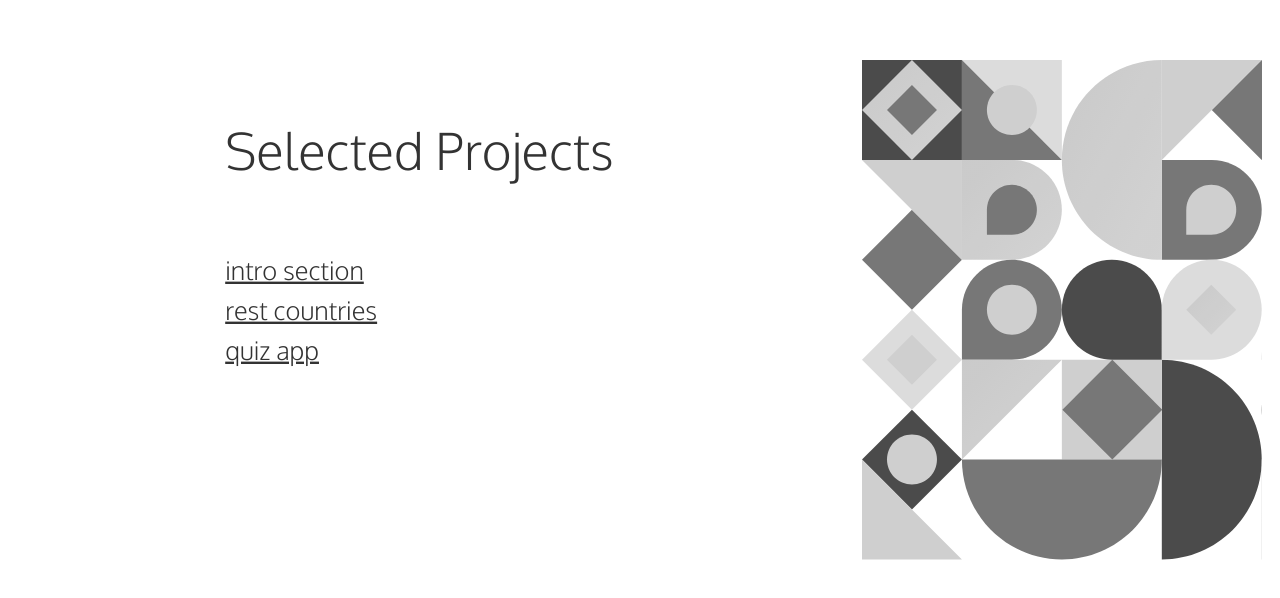
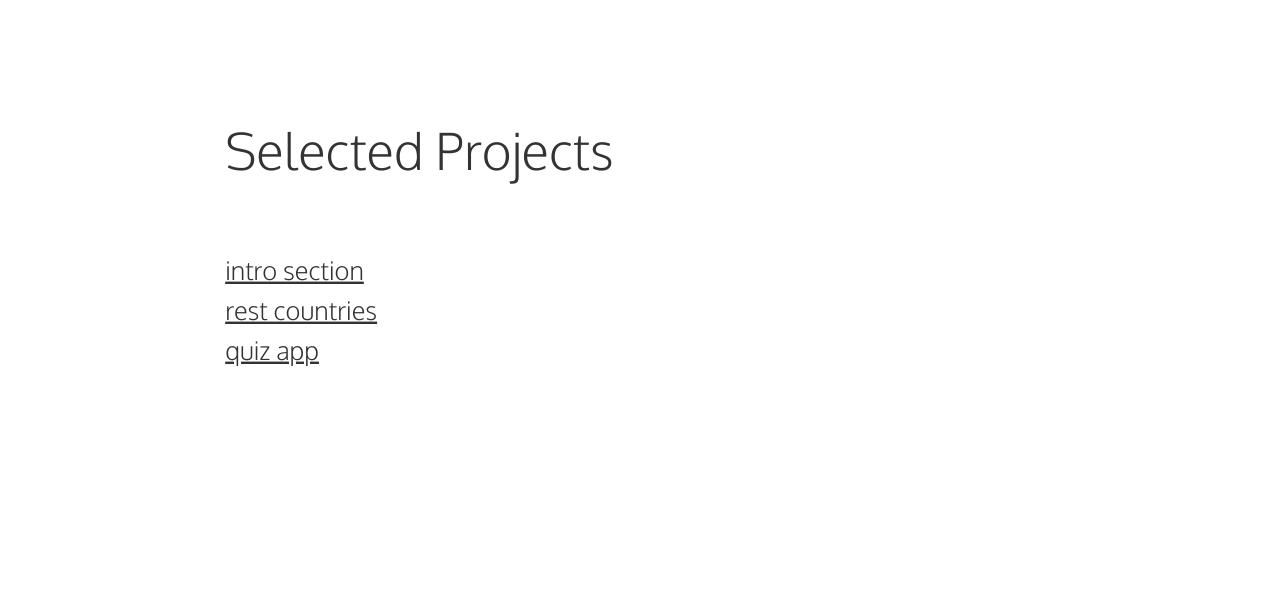
Before and after one commit to ikennarichard/v2, a React (Vite) app: page / in a window 1280 px wide. Shown: the part 1780-2378 px from the top of the page. Built offline with nearby package versions, Linux system fonts and the light colour scheme.

Commit message:
chore: remove project background

```diff
--- a/index.html
+++ b/index.html
@@ -4,7 +4,7 @@
     <link rel="preconnect" href="https://fonts.googleapis.com">
     <link rel="preconnect" href="https://fonts.gstatic.com" crossorigin>
     <meta name="description" property="og:description" content="I strive to build websites that are not only aesthetically pleasing but also functional and responsive">
-    <link rel="icon" type="image/png" sizes="32x32" href="/favicon-32x32.png">
+    <link rel="icon" href="/favicon.ico">
     <link href="https://fonts.googleapis.com/css2?family=Oxygen:wght@300;400;700&display=swap" rel="preload" as="font" onload="this.onload=null;this.rel='stylesheet'">
     <meta charset="UTF-8" />
     <link rel="icon" type="image/svg+xml" href="/vite.svg" />
--- a/src/components/projects/Projects.jsx
+++ b/src/components/projects/Projects.jsx
@@ -1,66 +1,91 @@
 /* eslint-disable react/prop-types */
-import './projects.sass'
-import data from './projects.json'
-import { motion, useScroll, useTransform } from 'framer-motion'
-import { useRef } from 'react'
+import "./projects.sass";
+import data from "./projects.json";
+import { motion, useScroll, useTransform } from "framer-motion";
+import { useRef } from "react";
+// import DoublePendulum from "../pendulum";
 
 const variants = {
   initial: {
     opacity: 0.8,
-    scale: 0.8
+    scale: 0.8,
   },
   animate: {
     scale: 1,
     opacity: 1,
     transition: {
       duration: 1,
-      staggerChildren: 0.1
+      staggerChildren: 0.1,
     },
   },
-}
+};
 
 const Project = () => {
-  const ref = useRef()
+  const ref = useRef();
   const { scrollYProgress } = useScroll({
     target: ref,
     offset: ["start end", "center", "end start"],
   });
 
-  const scaleProgress = useTransform(scrollYProgress, [0, 0.5, 0.6, 1], [0.8, 1, 1, 0.6]);
-  const opacityProgress = useTransform(scrollYProgress, [0, 0.5, 1], [0.8, 1, 0.5]);
+  const scaleProgress = useTransform(
+    scrollYProgress,
+    [0, 0.5, 0.6, 1],
+    [0.8, 1, 1, 0.6]
+  );
+  const opacityProgress = useTransform(
+    scrollYProgress,
+    [0, 0.5, 1],
+    [0.8, 1, 0.5]
+  );
   return (
     <div className="project">
-      <motion.div className="wrapper"
-        initial='initial'
-        whileInView='animate'>
+      <motion.div className="wrapper" initial="initial" whileInView="animate">
         <motion.div
-          className='heading-container'
+          className="heading-container"
           ref={ref}
           style={{
             scale: scaleProgress,
-            opacity: opacityProgress
+            opacity: opacityProgress,
           }}
         >
-          <motion.h2 className='project-heading' variants={variants}>Selected Projects</motion.h2>
+          <motion.h2 className="project-heading" variants={variants}>
+            Selected Projects
+          </motion.h2>
 
-          <motion.div variants={variants} className='links-list'>
-            <ul>
-              {
-                data.projects.map((item) => (
+          <div
+            style={{
+              display: "flex",
+              justifyContent: "space-between",
+              alignItems: "center",
+              position: "relative",
+            }}
+          >
+            <motion.div variants={variants} className="links-list">
+              <ul>
+                {data.projects.map((item) => (
                   <li key={item.id}>
-                    <a href={`#${item.title}`}  className='project-links' >
+                    <a href={`#${item.title}`} className="project-links">
                       {item.title.toLowerCase()}
                     </a>
                   </li>
+                ))}
+              </ul>
+            </motion.div>
+            <div
+              style={{
+                position: "absolute",
+                right: 0,
 
-                ))
-              }
-            </ul>
-          </motion.div>
+              }}
+              className="pendulum"
+            >
+              {/* <DoublePendulum /> */}
+            </div>
+          </div>
         </motion.div>
-        </motion.div>
-      </div>
-  )
-}
+      </motion.div>
+    </div>
+  );
+};
 
-export default Project
+export default Project;
--- a/src/components/projects/projects.sass
+++ b/src/components/projects/projects.sass
@@ -2,7 +2,7 @@
 @import '../../styles/mixins'
 
 .project
-  background: url(/images/Thur.svg) no-repeat 98% 80% / 400px
+  // background: url(/images/Thur.svg) no-repeat 98% 80% / 400px
   height: 100vh
   filter: grayscale(100%)
 
@@ -48,3 +48,9 @@
   @include applyTextColors(white)
   width: fit-content
   font-size: 4rem
+
+.pendulum
+  @include mobile
+      display: none
+  @include tablet
+      display: none
```
Also changed, not shown: 1 other file (tests, documents, lock files or other folders).
